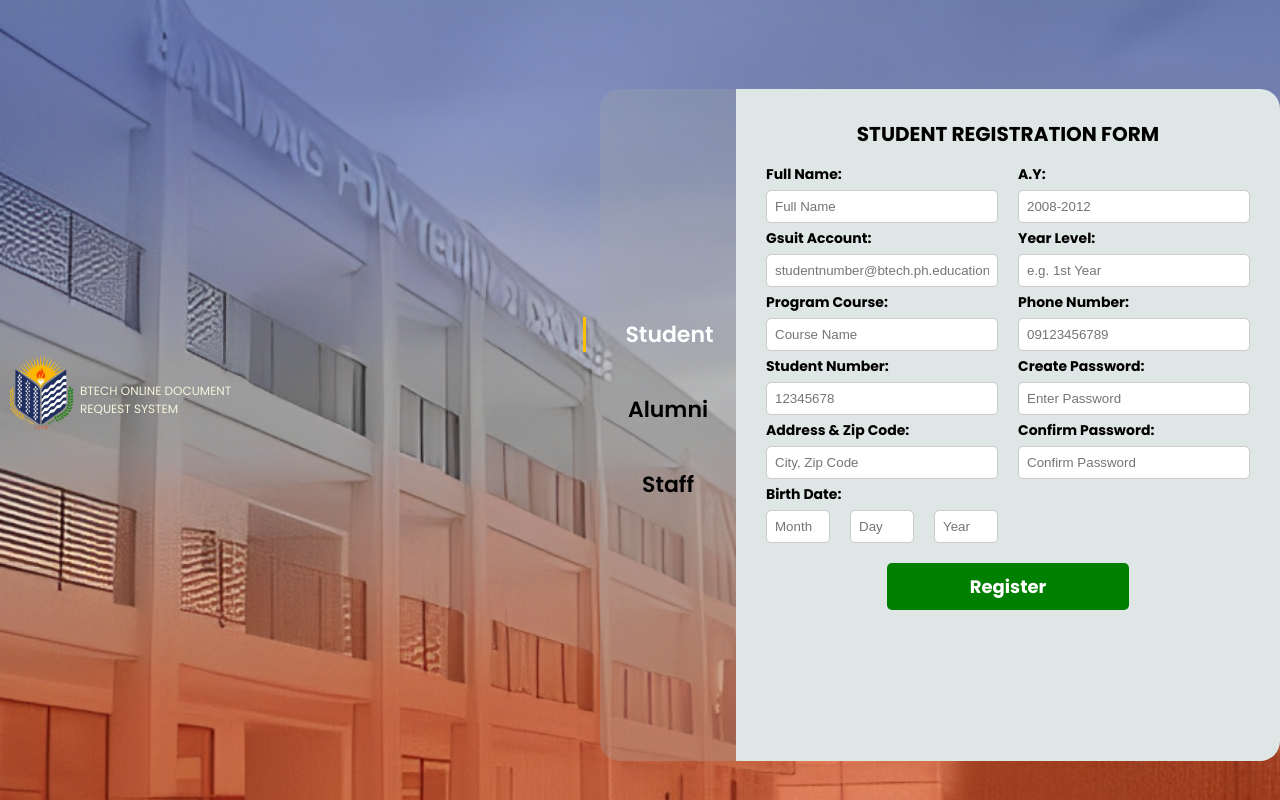
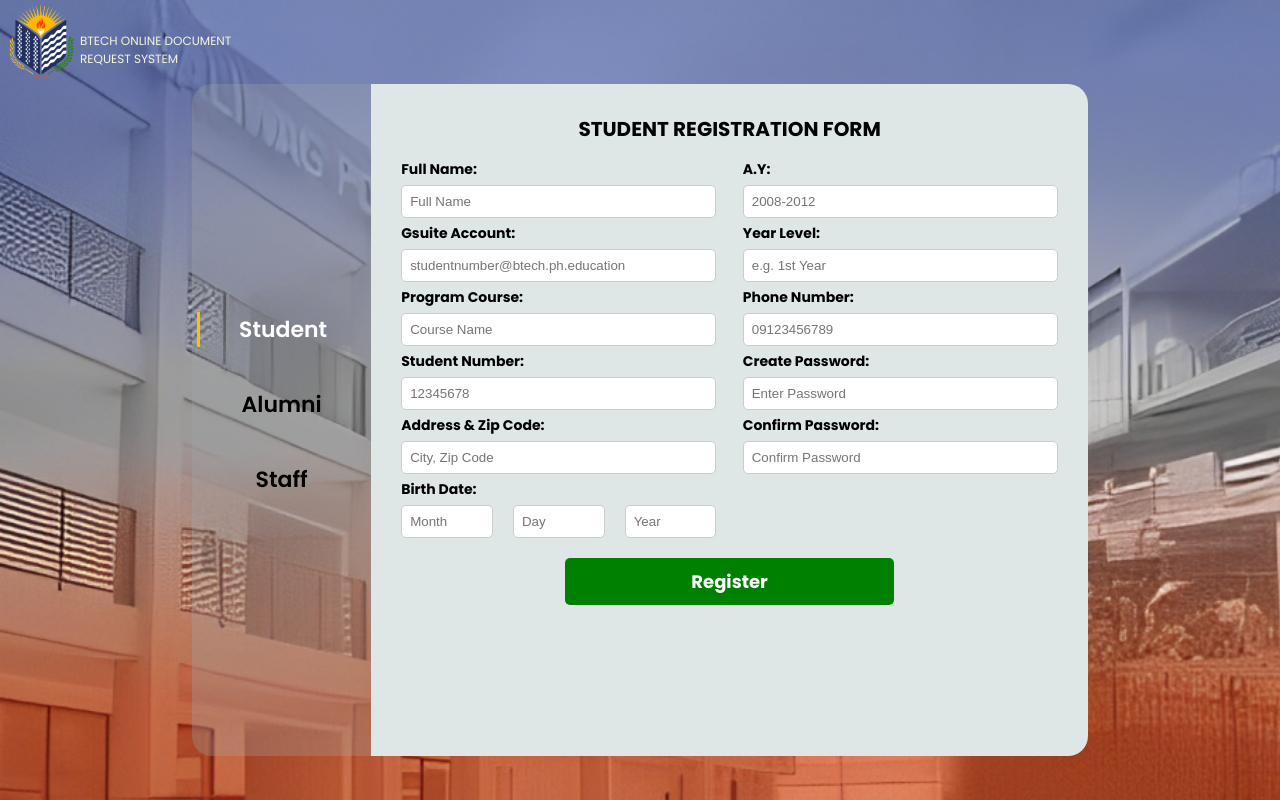
Before and after one commit to Renzy20/BTECH-E-Request, a website: page HTML Folder/register.html in a window 1280 px wide. Drawn offline with Linux system fonts and the light colour scheme; files whose address does not match are found by name.

Commit message:
Old Modificatiobn

```diff
--- a/CSS Folder/Register Css Folder/register.css
+++ b/CSS Folder/Register Css Folder/register.css
@@ -12,12 +12,13 @@ body {
     display: flex;
     justify-content: center;
     align-items: center;
-    flex-direction: row;
+    flex-direction: column;
 }
 
 .navbar {
     width: 100%;
     display: flex;
+    position: fixed;
     top: 0;
     left: 1;
 }
@@ -47,7 +48,7 @@ p {
     height: 70vh;
     width: 70%;
 
-    margin-top: 50px;
+    margin-top: 40px;
 
     display: flex;
     justify-content: center;
--- a/HTML Folder/register.html
+++ b/HTML Folder/register.html
@@ -44,7 +44,7 @@
                             <label for="fullname">Full Name:</label>
                             <input type="text" id="fullname" placeholder="Full Name">
 
-                            <label for="gsuit">Gsuit Account:</label>
+                            <label for="gsuit">Gsuite Account:</label>
                             <input type="email" id="gsuit" placeholder="studentnumber@btech.ph.education">
 
                             <label for="program">Program Course:</label>
```
Also changed, not shown: HTML Folder/login.html (+1 -1 lines).
